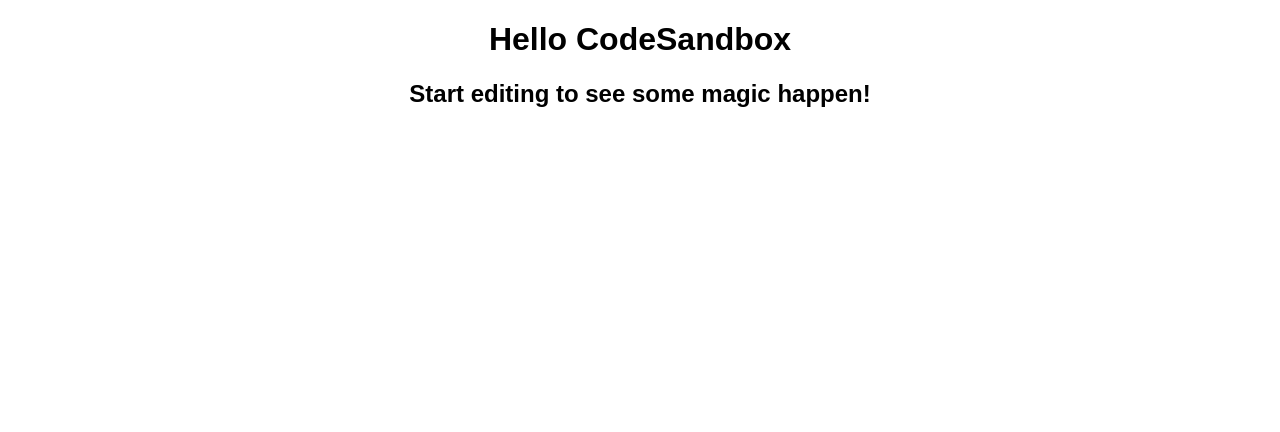
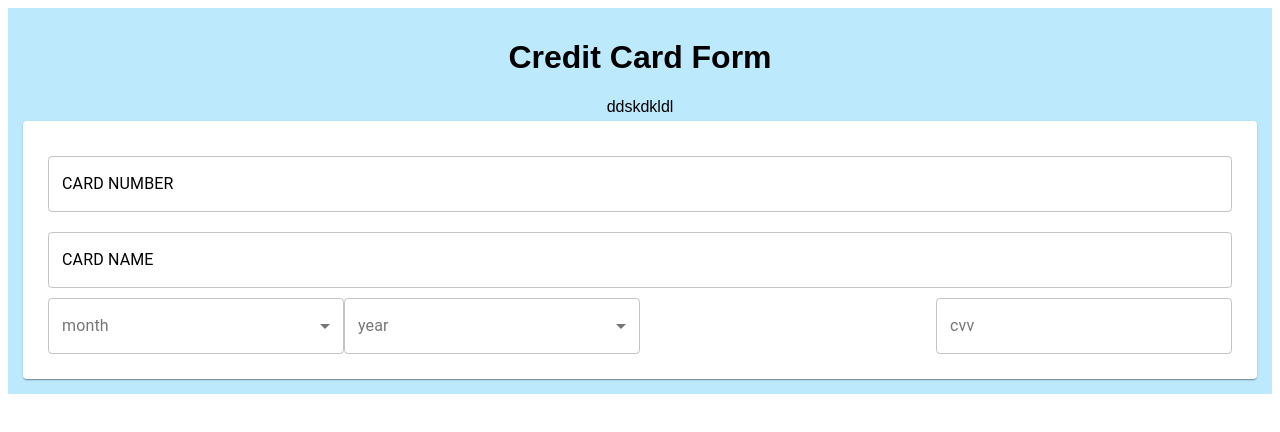
Before and after one commit to aman-106/credit-card-form, a React app: page / in a window 1280 px wide. Built offline with nearby package versions, Linux system fonts and the light colour scheme.

Commit message:
added basic card form

```diff
--- /dev/null
+++ b/src/CreditCardEditor/CreditCardEditor.js
@@ -0,0 +1,76 @@
+import React from "react";
+import { TextField, Paper, MenuItem } from "@material-ui/core";
+import "./styles.scss";
+
+const commonProps = {
+  variant: "outlined",
+  InputLabelProps: {
+    classes: { outlined: "label" }
+  },
+  classes: {
+    root: "formcontrol"
+  }
+};
+
+const Spacer = function() {
+  return <div />;
+};
+
+const months = [
+  "January",
+  "February",
+  "March",
+  "April",
+  "May",
+  "June",
+  "July",
+  "August",
+  "September",
+  "October",
+  "November",
+  "December"
+];
+const MonthsOptions = () => (
+  <>
+    {months.map(m => (
+      <MenuItem key={m} value={m}>
+        {m}
+      </MenuItem>
+    ))}
+  </>
+);
+const currentdate = new Date();
+
+const YearsList = () => {
+  const currentYear = currentdate.getFullYear();
+  const list = [];
+  for (let m = currentYear - 5; m <= currentYear + 5; m++) {
+    list.push(
+      <MenuItem key={m} value={m}>
+        {m}
+      </MenuItem>
+    );
+  }
+  return <>{list}</>;
+};
+
+export default function CreditCardForm(props) {
+  return (
+    <Paper classes={{ root: "card" }}>
+      <div className="section1">
+        <TextField label={"card number"} {...commonProps} />
+        <TextField label={"card name"} {...commonProps} />
+      </div>
+      <div className="section2">
+        <TextField select label={"month"} {...commonProps}>
+          <MonthsOptions />
+        </TextField>
+        <TextField select label={"year"} {...commonProps}>
+          <YearsList />
+        </TextField>
+        <Spacer />
+        <TextField label={"cvv"} {...commonProps} />
+      </div>
+    </Paper>
+  );
+}
--- /dev/null
+++ b/src/CreditCardEditor/index.js
@@ -0,0 +1 @@
+export { default } from "./CreditCardEditor";
--- /dev/null
+++ b/src/CreditCardEditor/styles.scss
@@ -0,0 +1,38 @@
+.card{
+  margin: 5px;
+  padding: 25px;
+
+  .section1{
+    display: flex;
+    flex-direction: column;
+
+  .formcontrol{
+    margin: 10px 0;
+  //   root: {
+  //     label + &: {
+  //       margin-top: 30px,
+  //     }
+  //   // padding: 5px;
+  // }
+  }
+
+  .label{
+    text-transform: uppercase;
+    color:black,
+  }
+
+}
+
+
+  .section2{
+    display: flex;
+    flex-direction: row;
+
+    >div{
+      flex-basis: 20%;
+      flex-grow: 1;
+    }
+
+  }
+
+}
--- /dev/null
+++ b/src/CreditCardForm.js
@@ -0,0 +1,12 @@
+import React from "react";
+import CreditCardView from "./CreditCardView";
+import CreditCardEditor from "./CreditCardEditor";
+
+export default function CreditCardForm(props) {
+  return (
+    <div>
+      <CreditCardView />
+      <CreditCardEditor />
+    </div>
+  );
+}
--- /dev/null
+++ b/src/CreditCardView/CreditCardView.js
@@ -0,0 +1,5 @@
+import React from "react";
+
+export default function CreditCardForm(props) {
+  return <div>ddskdkldl</div>;
+}
--- /dev/null
+++ b/src/CreditCardView/index.js
@@ -0,0 +1 @@
+export { default } from "./CreditCardView";
--- a/src/index.js
+++ b/src/index.js
@@ -1,13 +1,14 @@
 import React from "react";
 import ReactDOM from "react-dom";
+import CreditCardForm from "./CreditCardForm";
 
 import "./styles.css";
 
-function App() {
+export function App() {
   return (
     <div className="App">
-      <h1>Hello CodeSandbox</h1>
-      <h2>Start editing to see some magic happen!</h2>
+      <h1>Credit Card Form</h1>
+      <CreditCardForm />
     </div>
   );
 }
```
Also changed, not shown: package.json (+7 -1 lines), src/styles.css.
